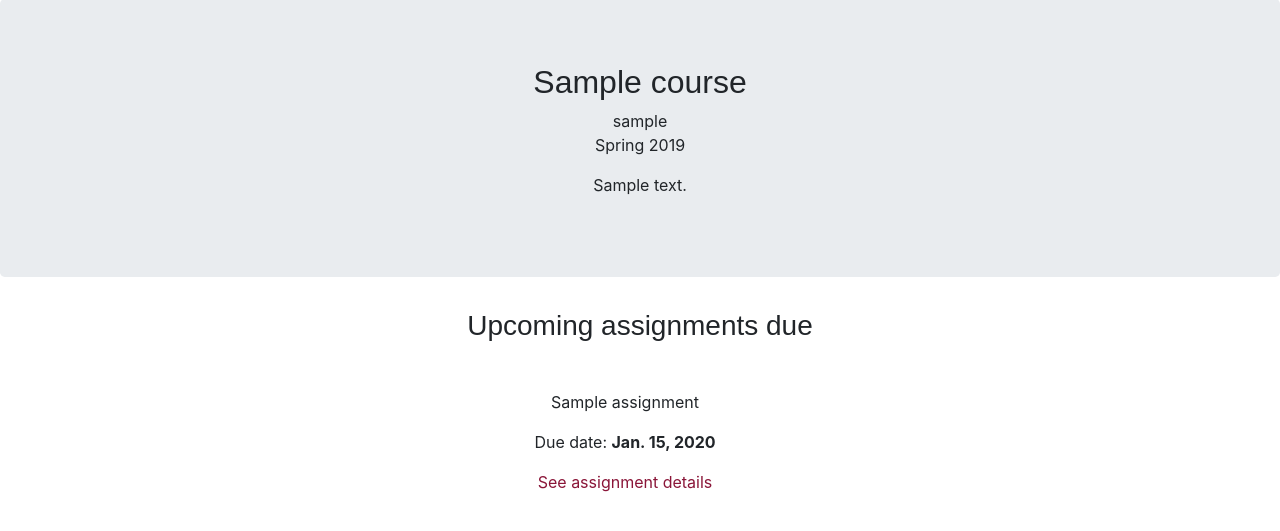
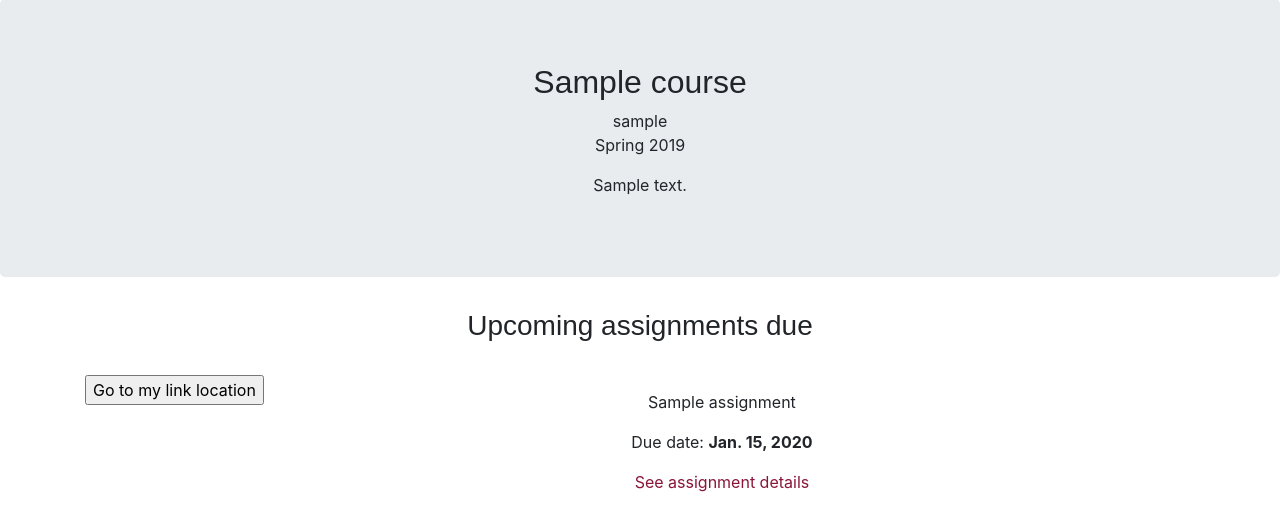
Before and after one commit to ezair/Autograding-System, a Django app: page /catalog/course/1 in a window 1280 px wide. Shown: the part 81-612 px from the top of the page. Run offline with Django 3.2, Linux system fonts and the light colour scheme; tables that the repository leaves empty hold one stand-in row (values such as "Sample post"); parts of the project's set-up code (start-up, migrations or seed data) failed here and were passed over; some libraries are stand-ins or nearby versions; some web fonts are replaced.

Commit message:
forgot to save things

```diff
--- a/autograder/catalog/templates/catalog/course_detail.html
+++ b/autograder/catalog/templates/catalog/course_detail.html
@@ -24,6 +24,10 @@
 	<div class="container">
 		<center>
 			<div class="row">
+				<form action="{ url 'course_update'}" method="get">
+    				<input type="submit" value="Go to my link location"
+         			name="Submit" id="frm1_submit" />
+	 			</form>
 				{% if assignments %}
 					{% for assignment in assignments %}
 						{% if assignment.course.name == course.name %}
```
